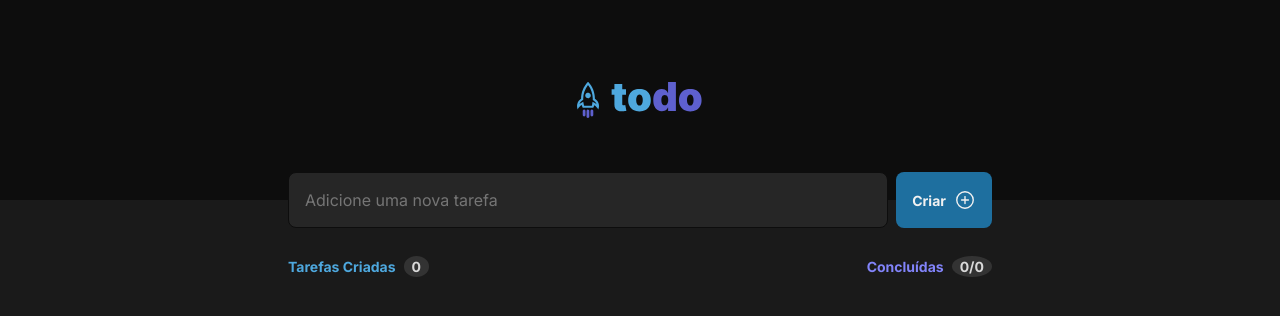
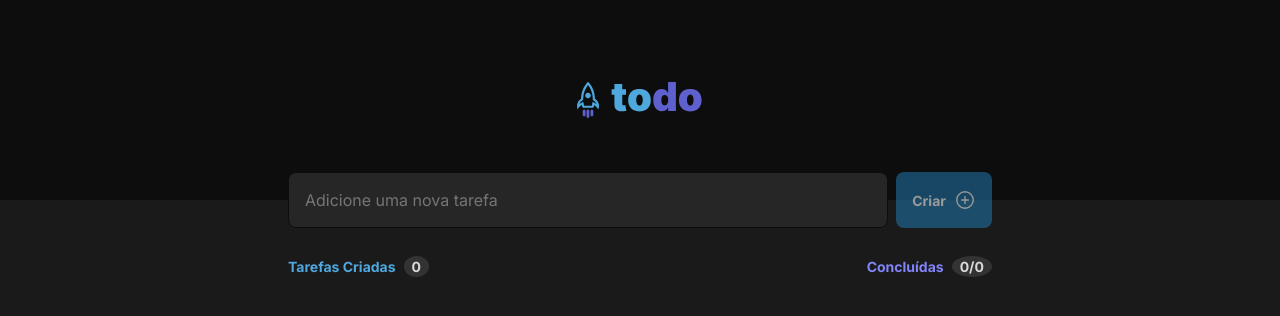
Before and after one commit to lucasadsr/desafio-todolist, a React (Vite) app: page / in a window 1280 px wide. Shown: the top 316 px of the page. Built offline with nearby package versions, Linux system fonts and the light colour scheme.

Commit message:
feat: text validation

```diff
--- a/src/components/NewTaskForm/NewTaskForm.module.css
+++ b/src/components/NewTaskForm/NewTaskForm.module.css
@@ -43,9 +43,14 @@
   font-weight: 700;
 
   transition: all 0.2s;
+  cursor: pointer;
+}
+
+.form button:disabled {
+  opacity: 0.6;
+  cursor: not-allowed;
 }
 
 .form button:hover {
-  cursor: pointer;
   background: var(--blue);
 }
--- a/src/components/NewTaskForm/index.tsx
+++ b/src/components/NewTaskForm/index.tsx
@@ -13,10 +13,14 @@ export function NewTaskForm({ handleNewTask }: NewTaskFormProps) {
 
   function handleNewTaskText(e: ChangeEvent<HTMLInputElement>) {
     setNewTaskText(e.target.value)
+    console.log(newTaskText);
   }
 
   function handleSubmit(e: FormEvent) {
     e.preventDefault()
+
+
+    if (newTaskText.trim() !== '') {
       const newTask: Task = {
         id: uuidv4(),
         description: newTaskText,
@@ -26,6 +30,9 @@ export function NewTaskForm({ handleNewTask }: NewTaskFormProps) {
       setNewTaskText('')
 
       handleNewTask(newTask)
+    } else {
+      alert('Insira um texto válido!')
+    }
   }
 
   return (
@@ -37,7 +44,7 @@ export function NewTaskForm({ handleNewTask }: NewTaskFormProps) {
         value={newTaskText}
         onChange={handleNewTaskText}
       />
-      <button type='submit'>
+      <button type='submit' disabled={newTaskText.trim() ? false : true}>
         Criar
         <PlusCircle size={22} />
       </button>
```
Lines whose indentation alone changed are shown as unchanged.
